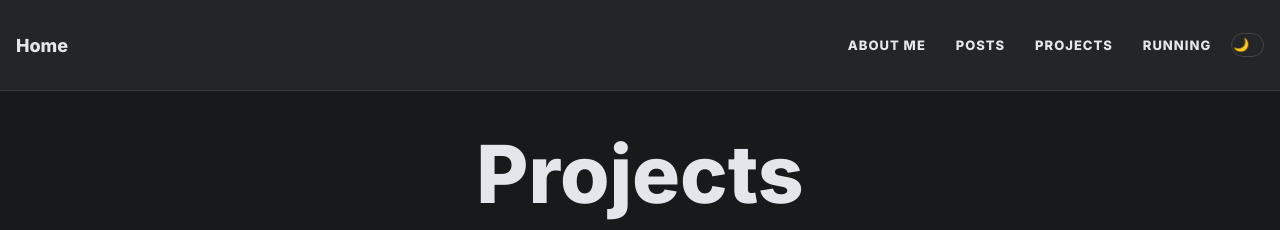
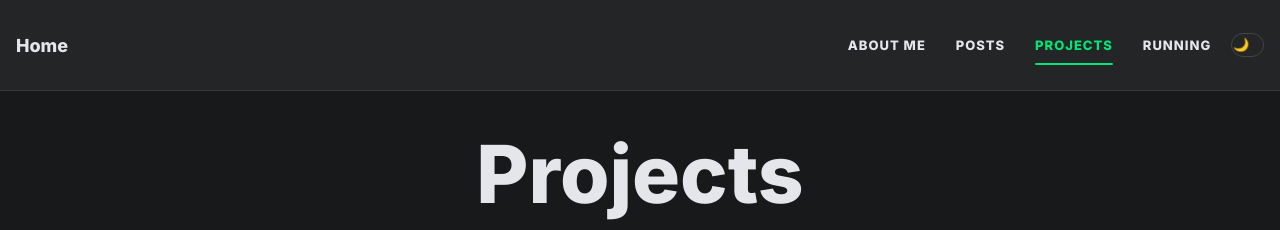
Before and after one commit to sans242/sans242.github.io, a Jekyll site: the page built from projects.md, in a window 1280 px wide. Shown: the top 230 px of the page. Built offline with Jekyll 4.4.1, drawn with Linux system fonts in a browser that asks for light colours; nearby versions of some CDN libraries.

Commit message:
Fix navbar active logic to properly highlight all sections

```diff
--- a/_includes/nav.html
+++ b/_includes/nav.html
@@ -26,12 +26,9 @@
           </li>
         {% else %}
           {% assign is_active = false %}
-          {% assign link_url = link[1] | prepend: "/" %}
-          {% if page.url == link_url %}
+          {% if page.url contains link[1] %}
             {% assign is_active = true %}
           {% elsif page.layout == "post" and link[0] == "Posts" %}
-            {% assign is_active = true %}
-          {% elsif page.layout == "blog" and link[0] == "Posts" %}
             {% assign is_active = true %}
           {% endif %}
           <li class="nav-item {% if is_active %}active{% endif %}">
```
